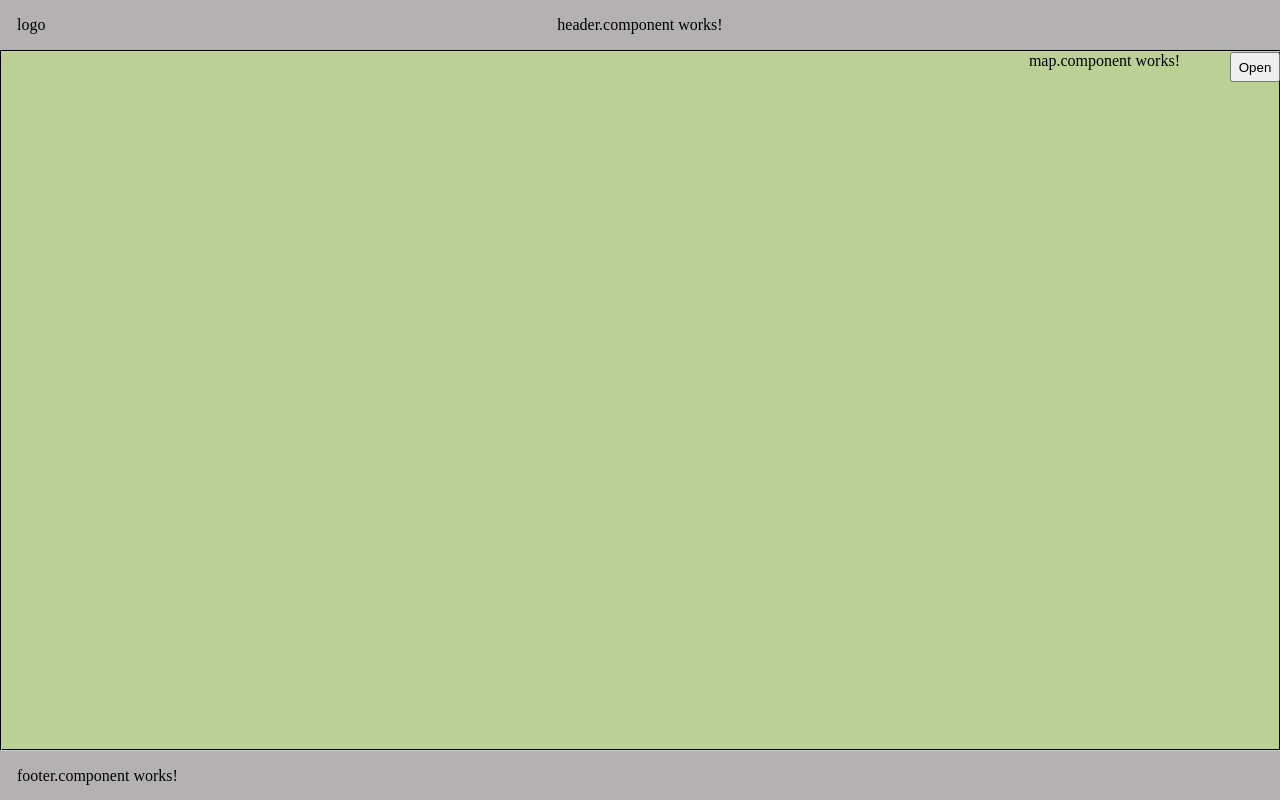
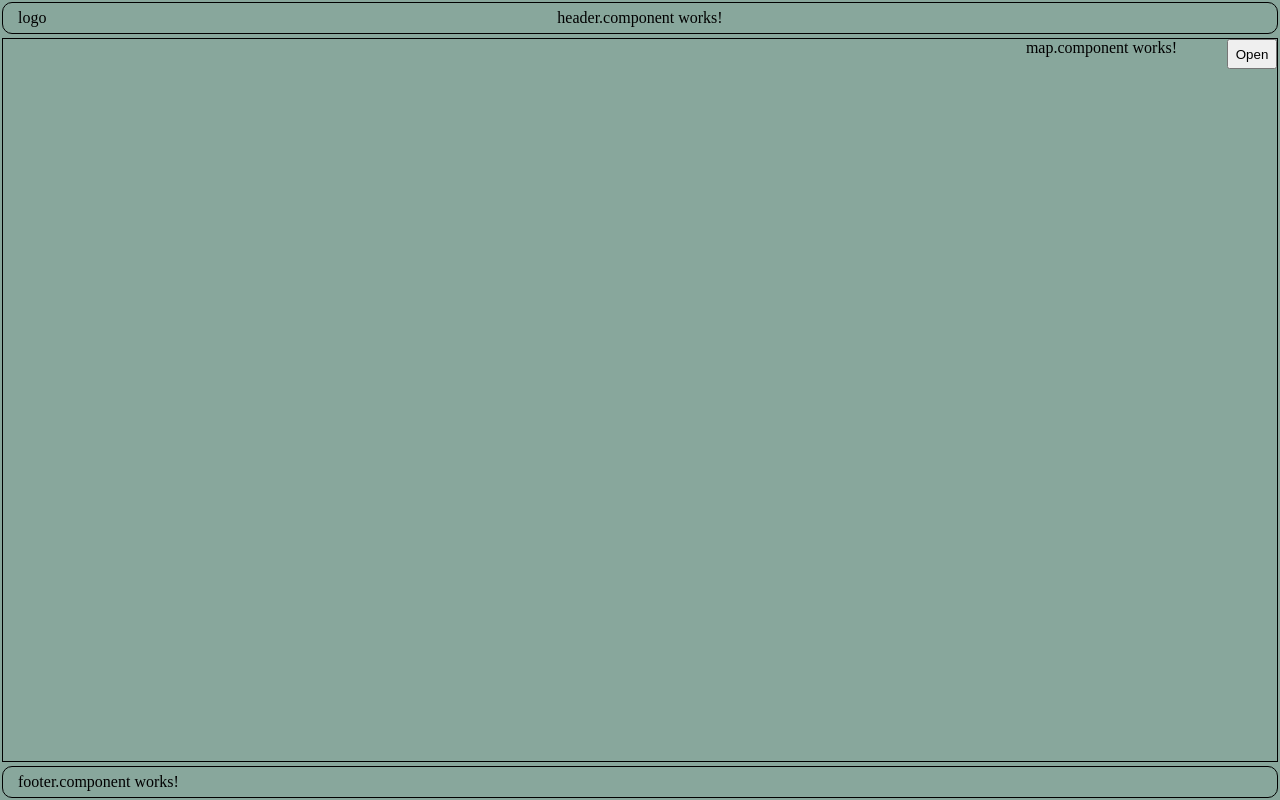
Before and after one commit to PavelAB/Coordinates_Frontend, an Angular app: page /map in a window 1280 px wide. Built offline with nearby package versions, Linux system fonts and the light colour scheme.

Commit message:
feat(css): add css structure for map component

```diff
--- a/src/app/app.scss
+++ b/src/app/app.scss
@@ -1,15 +1,15 @@
-:host {
+:host { // All page
+    min-height: 100vh;
+    max-height: 100vh;
     height: 100%;
-    background-color: black;
     display: flex;
     flex-direction: column;
-    background-color: rgb(179, 177, 177);
+    background-color: rgb(141, 140, 140);
 }
 
 .main{
     flex: 1;
     display: flex;
-    align-items: center;
     justify-content: center;
 
     border: 1px solid black;
--- a/src/app/features/map.component/map.component.html
+++ b/src/app/features/map.component/map.component.html
@@ -1,4 +1,10 @@
+
+
 <div class="map">
+    <div class="map-base">
+
+    </div>
+    <div class="map-ui">
         <p>map.component works!</p>
 
         <button (click)="toggleDrawer()" class="btn">Open</button>
@@ -8,3 +14,5 @@
                 (closeDrawer)="toggleDrawer()" />
         }
     </div>
+
+</div>
--- a/src/app/features/map.component/map.component.scss
+++ b/src/app/features/map.component/map.component.scss
@@ -1,32 +1,57 @@
 :host {
     width: 100%;
-    height: 100%;
-    background-color: rgba(187, 208, 149, 87);
+    min-height: 10vh;
+    border: 1px solid red;
+    background-color: rgba(187, 208, 149, 0.87);
 
 }
 
 
 .map {
-        display: flex;
-        flex-direction: row;
-        justify-content: end;
-        gap: 50px;
+    display: flex;
+    flex-direction: row;
+    justify-content: end;
+    flex: 1 1 auto;
+
+    width: 100%;
+    min-height: 0;
+    position: relative;
+    height: 100%;
+    z-index: 0;
+    //overflow: hidden;
+    overflow: visible;
 
 
-        position: relative; /* base pour le drawer */
-        width: 100%;
-        height: 100%; /* ou ce que tu veux, par exemple la zone de la carte */
-        border: 1px solid #ccc;
-        overflow: hidden; /* optionnel, évite les débordements */
+}
 
+.map-base{
+    position: fixed;       /* si tu veux dépasser sous le footer */
+    // inset: 0;
+    top: -50px;
+    left: 0;
+    right: 0;
+    //bottom: 0;
+    bottom: -50px;
+    background: rgb(136, 167, 156);
+    // width: 100%;
+    pointer-events: none;
+    z-index: 0;
+}
+.map-ui{
+    position: relative;
+    z-index: 10;
 
-
+    width: 100%;
+    height: 100%;
+    display: flex;
+    gap: 50px;
+    flex-direction: row;
+    justify-content: end;
+    border: 1px solid black;
 }
 
 
 .btn{
     height: 30px;
     width: 50px;
-
-
 }
--- a/src/app/shared/components/footer.component/footer.component.html
+++ b/src/app/shared/components/footer.component/footer.component.html
@@ -1,4 +1,3 @@
 <section class="footer">
     <p>footer.component works!</p>
-
 </section>
--- a/src/app/shared/components/footer.component/footer.component.scss
+++ b/src/app/shared/components/footer.component/footer.component.scss
@@ -1,7 +1,14 @@
 .footer{
+    position: relative;
     margin: 2px;
     border-radius: 10px;
+    border: 1px solid black;
     padding: 15px;
     height: 2vh;
     background-color: rgba(236, 236, 125, 0);
+    z-index: 20;
+    display: flex;
+    flex-direction: row;
+    justify-content: start;
+    align-items: center;
 }
--- a/src/app/shared/components/header.component/header.component.scss
+++ b/src/app/shared/components/header.component/header.component.scss
@@ -4,17 +4,16 @@
     border-radius: 10px;
     padding: 15px;
     height: 2vh;
+    border: 1px solid black;
 
     position: relative;
     display: flex;
     justify-content: center;
     align-items: center;
+    z-index: 10;
 
 }
 .logo{ //TODO width 100px -> need to be changed
     position: absolute;
     left: 15px;
 }
-
-.center{
-}
--- a/src/styles.scss
+++ b/src/styles.scss
@@ -1,11 +1,7 @@
 /* You can add global styles to this file, and also import other style files */
-body {
-    height: 100vh;
 
-
-
-}
 * {
     margin: 0;
     padding: 0;
+    box-sizing: border-box;
 }
```
Lines whose indentation alone changed are shown as unchanged.
